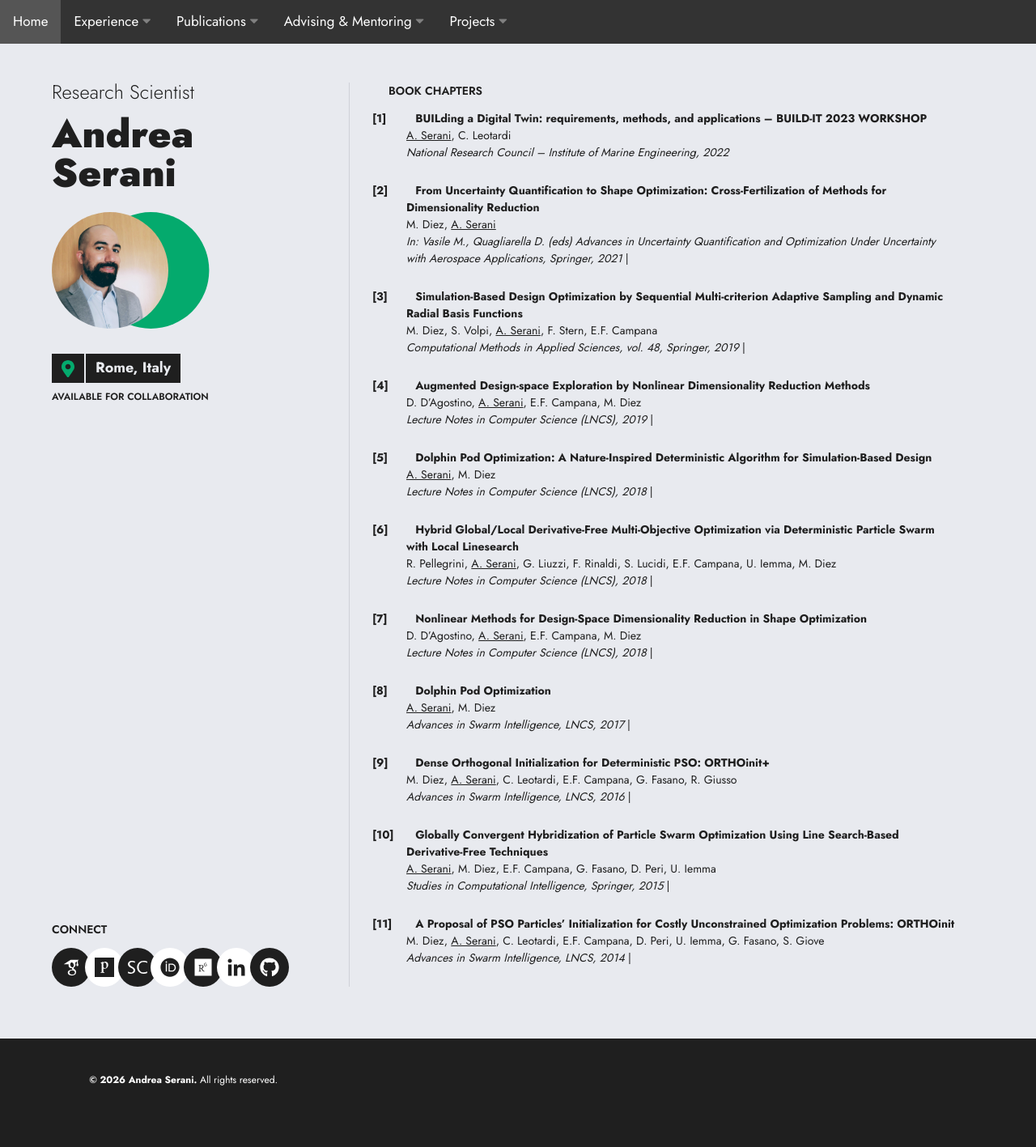
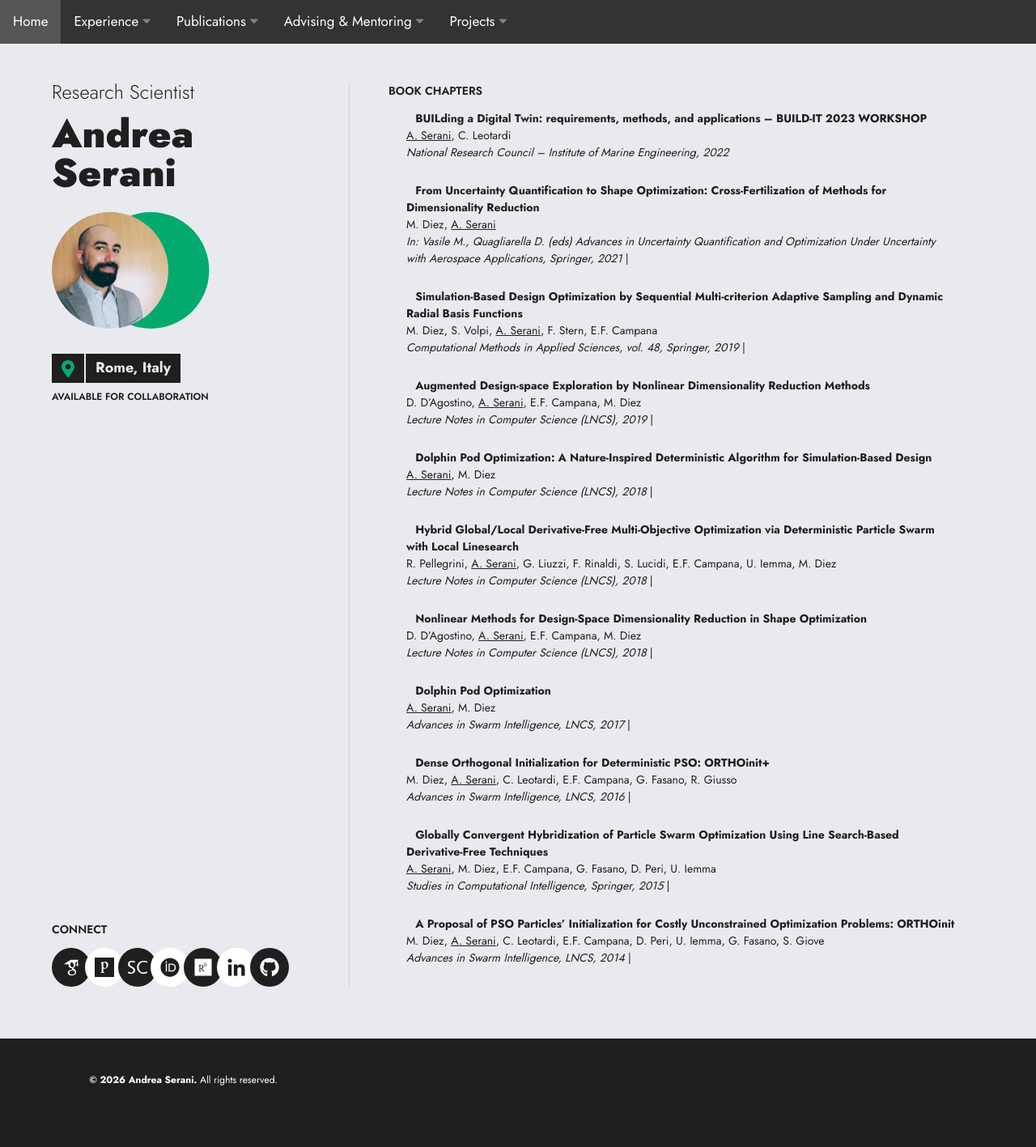
Before and after one commit to aserani/aserani.github.io, a Jekyll site: the page built from html/chapters.html, in a window 1280 px wide. Shown: the whole page at 81% size. Built offline with Jekyll 4.4.1, drawn with Linux system fonts in a browser that asks for light colours; a style sheet for code colours, icons or effects is not loaded.

Commit message:
Refactor publication numbering styles
Remove publication counter from body and adjust styles.

```diff
--- a/assets/styles.css
+++ b/assets/styles.css
@@ -1310,13 +1310,9 @@ div.container {
 
 /* ===== Publications numbering with [n] ===== */
 
-body {
-  counter-reset: pub;  /* ← metti il numero totale dei paper */
-}
+.cp-num::before { content: "" !important; }
 
 .cp-num::before {
-  counter-increment: pub;
-  content: "[" counter(pub) "] ";
   display: inline-block;
   width: 2em;   /* larghezza fissa numero */
 }
```
